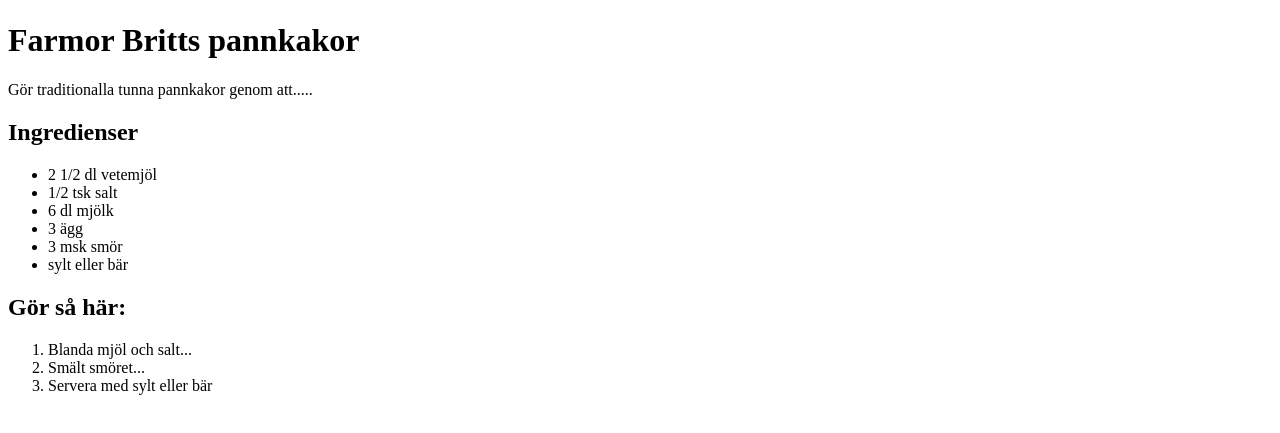
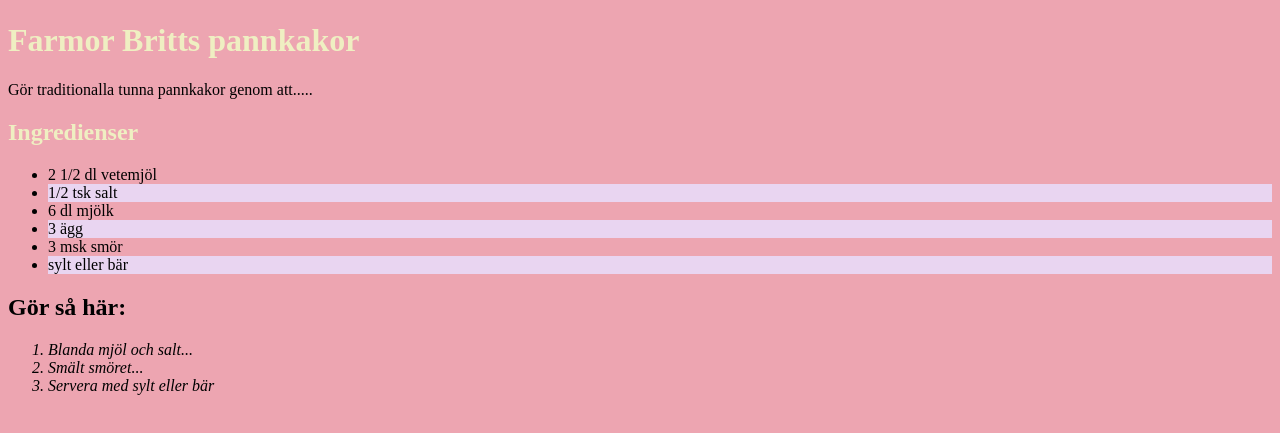
Before and after one commit to folkuni-bfu-2024/2024-04-29, a plain HTML site: page favoritrecept/index.html in a window 1280 px wide. Shown: the part 311-744 px from the top of the page. Drawn offline with Linux system fonts and the light colour scheme.

Commit message:
Länkar till material

```diff
--- a/favoritrecept/index.html
+++ b/favoritrecept/index.html
@@ -3,16 +3,17 @@
 	<head>
 		<meta charset="UTF-8">
 		<title> Farmor Britts favoritrecept </title>
+		<link rel="stylesheet" href="style.css">
 	</head>
 	<body>
 
-		<img width="300px" src="https://eu-central-1.linodeobjects.com/tasteline/2021/08/Pannkakor-grundrecept-foto-sanna-livijn-wexell-original-2048x2048.jpg" alt="Pannkakor med blåbär">
-		<img width="300px" src="pannkakor.jpg" alt="Pannkakor med hallon" />
+		<img src="https://eu-central-1.linodeobjects.com/tasteline/2021/08/Pannkakor-grundrecept-foto-sanna-livijn-wexell-original-2048x2048.jpg" alt="Pannkakor med blåbär">
+		<img src="pannkakor.jpg" alt="Pannkakor med hallon" />
 
-		<h1> Farmor Britts pannkakor</h1>
+		<h1 class="exempel"> Farmor Britts pannkakor</h1>
 		<p> Gör traditionalla tunna pannkakor genom att..... </p>
 
-		<h2> Ingredienser </h2>
+		<h2 class="exempel"> Ingredienser </h2>
 		<ul>
 			<li>2 1/2 dl vetemjöl</li>
 			<li>1/2 tsk salt</li>
--- /dev/null
+++ b/favoritrecept/style.css
@@ -0,0 +1,19 @@
+body {
+	background-color: rgb(237, 165, 177);
+}
+
+img {
+	width: 300px;
+}
+
+.exempel {
+	color: rgb(239, 239, 194);
+}
+
+ol > li {
+	font-style: italic;
+}
+
+ul > li:nth-child(even) {
+	background-color: rgb(233, 213, 241);
+}
```
Also changed, not shown: 1 other file.
